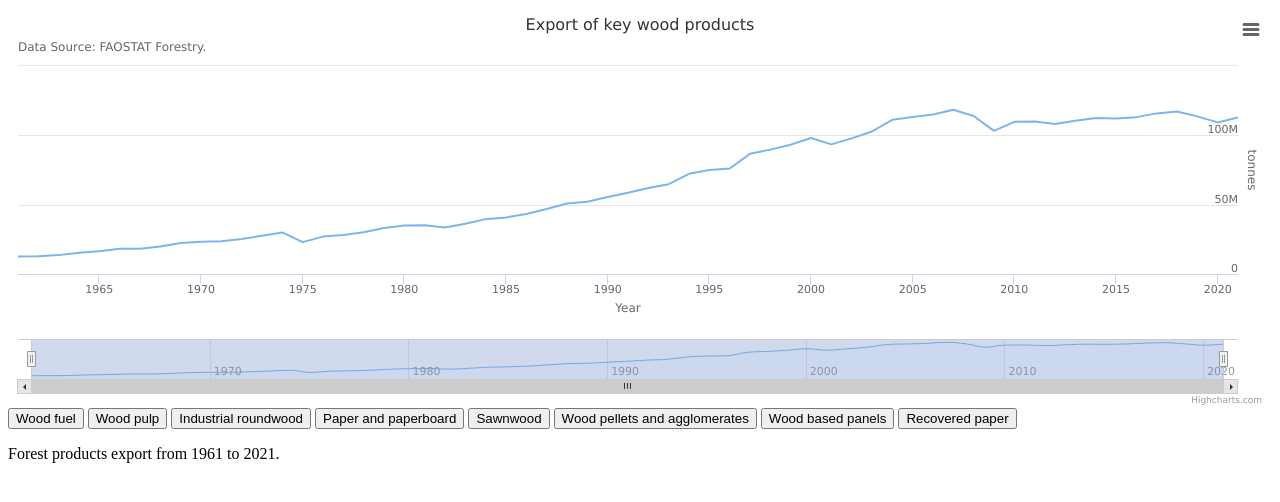
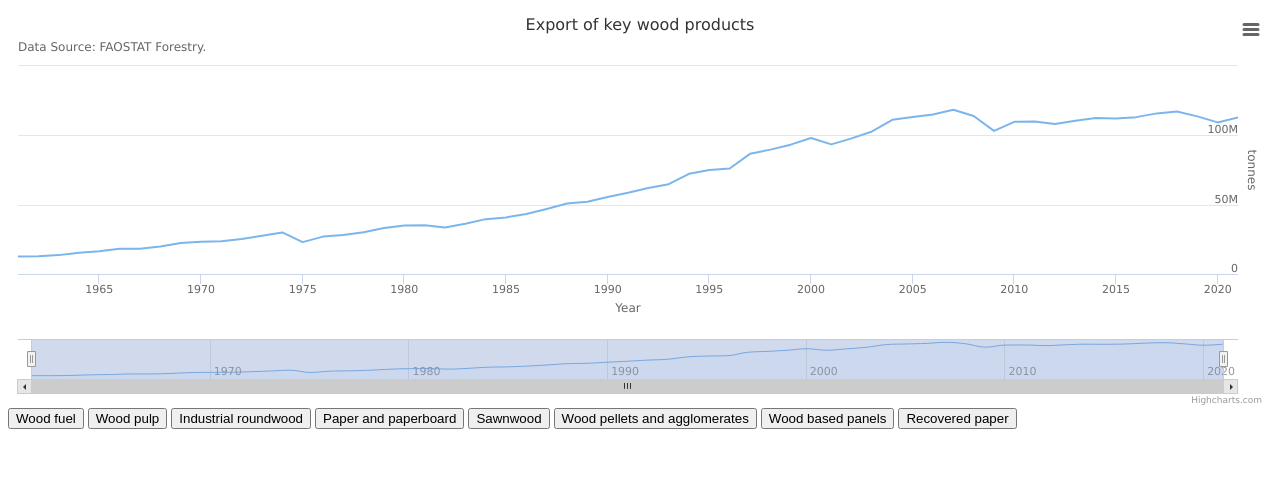
Before and after one commit to mc265/paper-and-paperboardex, a plain HTML site: page index.html in a window 1280 px wide. Drawn offline with nearby package versions, Linux system fonts and the light colour scheme.

Commit message:
Update index.html

```diff
--- a/index.html
+++ b/index.html
@@ -24,6 +24,6 @@
 
 </script>
 <p class="highcharts-description">
-         Forest products export  from 1961 to 2021.
+
     </p>
 </figure>
```
